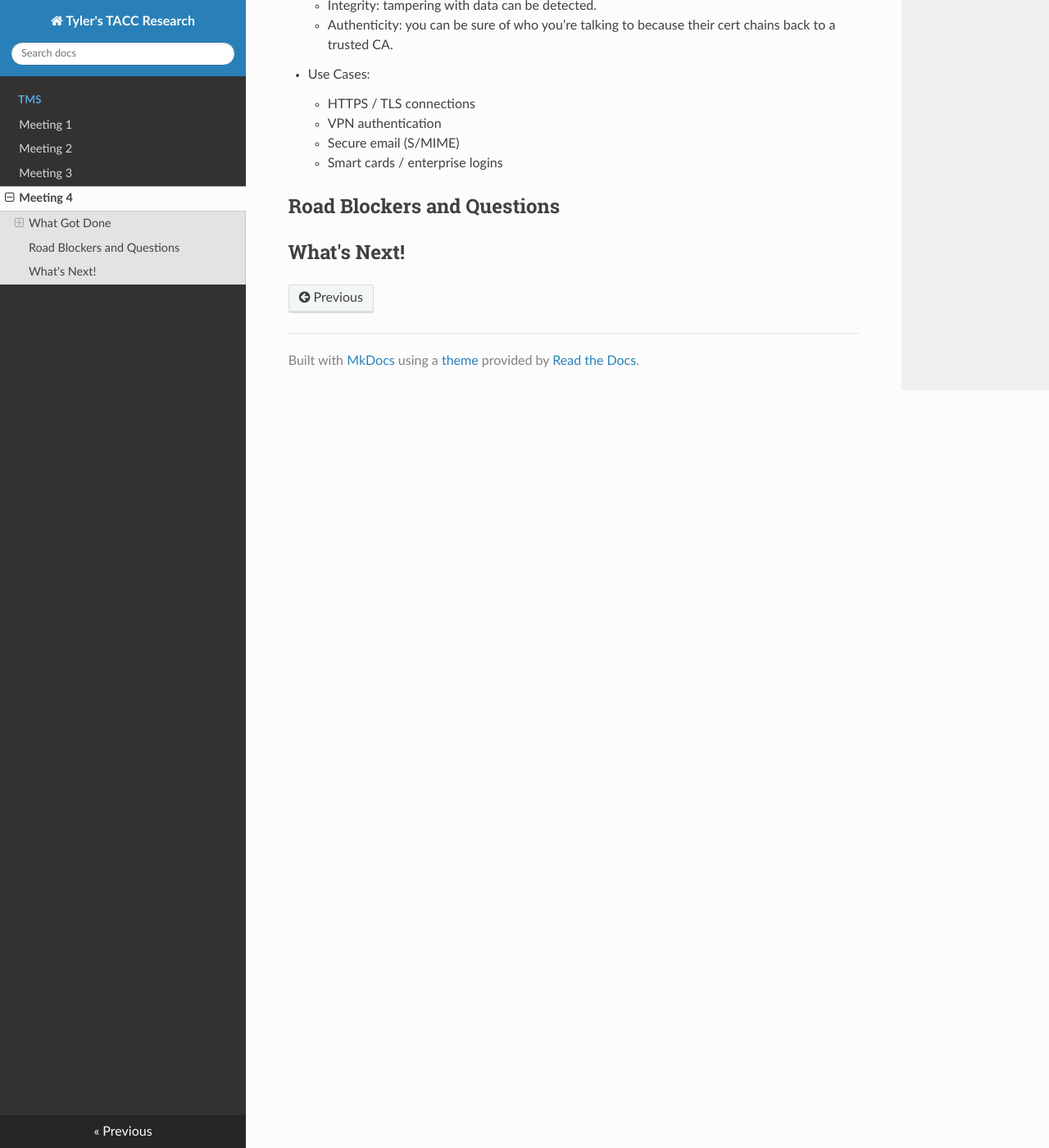
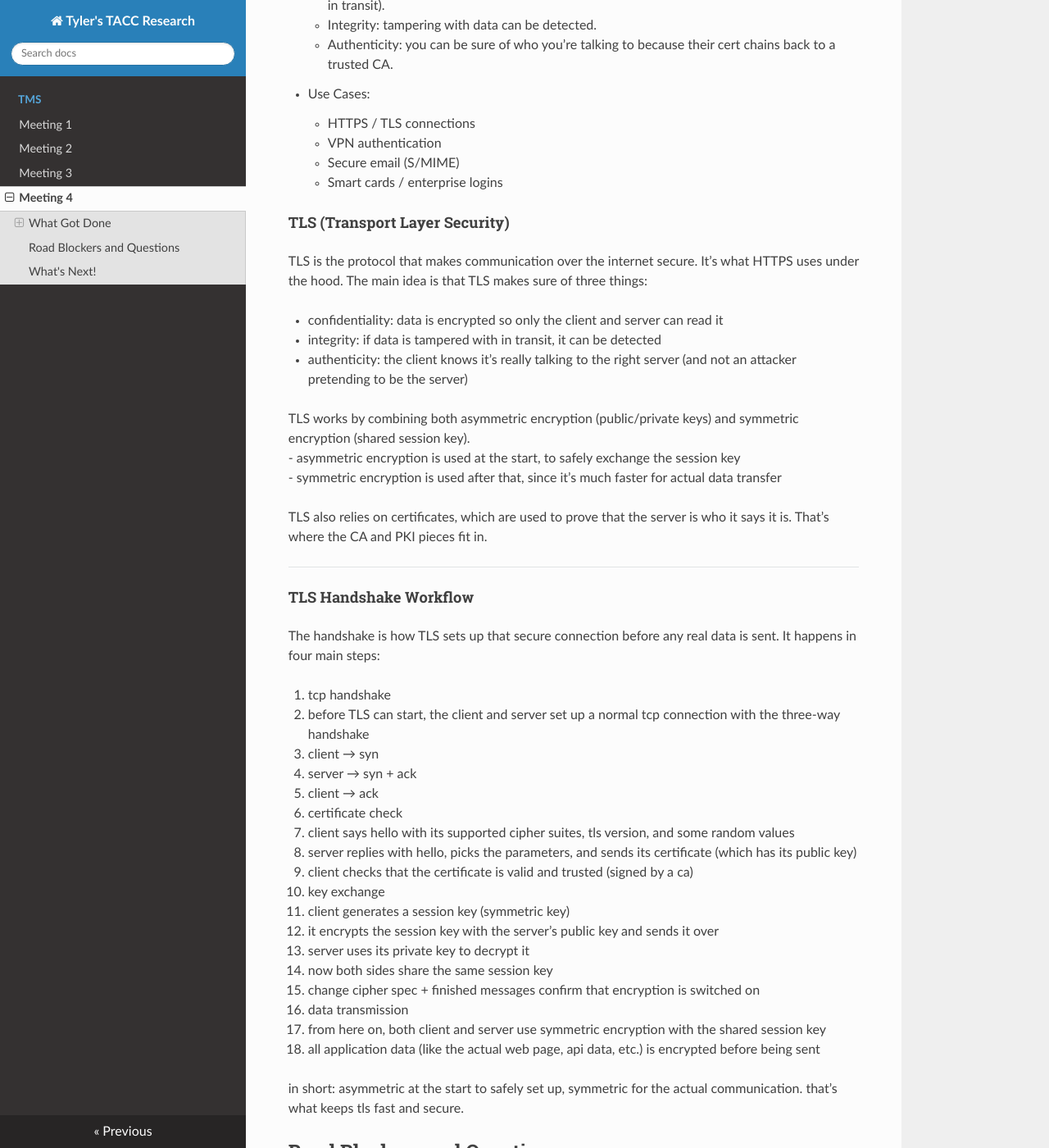
Before and after one commit to tyler0852/tylers-tacc-research, an MkDocs documentation site: the page built from docs/tms/meeting-4.md, in a window 1280 px wide and 1400 px high, scrolled down 5936 px. Shown: the whole window at 82% size. Built offline with MkDocs 1.6.1, drawn with Linux system fonts in a browser that asks for light colours; nearby versions of some CDN libraries; formulas are drawn with MathJax 3; some of the changed text lies outside the part shown.

Commit message:
Update meeting-4.md

```diff
--- a/docs/tms/meeting-4.md
+++ b/docs/tms/meeting-4.md
@@ -223,6 +224,50 @@ $$s = A^b \pmod p$$
     - Secure email (S/MIME)
     - Smart cards / enterprise logins
 
+#### TLS (Transport Layer Security)
+
+TLS is the protocol that makes communication over the internet secure. It’s what HTTPS uses under the hood. The main idea is that TLS makes sure of three things:
+
+- confidentiality: data is encrypted so only the client and server can read it
+- integrity: if data is tampered with in transit, it can be detected
+- authenticity: the client knows it’s really talking to the right server (and not an attacker pretending to be the server)
+
+TLS works by combining both asymmetric encryption (public/private keys) and symmetric encryption (shared session key).
+- asymmetric encryption is used at the start, to safely exchange the session key
+- symmetric encryption is used after that, since it’s much faster for actual data transfer
+
+TLS also relies on certificates, which are used to prove that the server is who it says it is. That’s where the CA and PKI pieces fit in.
+
+---
+
+#### TLS Handshake Workflow
+
+The handshake is how TLS sets up that secure connection before any real data is sent. It happens in four main steps:
+
+1. tcp handshake
+   - before TLS can start, the client and server set up a normal tcp connection with the three-way handshake
+   - client → syn
+   - server → syn + ack
+   - client → ack
+
+2. certificate check
+   - client says hello with its supported cipher suites, tls version, and some random values
+   - server replies with hello, picks the parameters, and sends its certificate (which has its public key)
+   - client checks that the certificate is valid and trusted (signed by a ca)
+
+3. key exchange
+   - client generates a session key (symmetric key)
+   - it encrypts the session key with the server’s public key and sends it over
+   - server uses its private key to decrypt it
+   - now both sides share the same session key
+   - change cipher spec + finished messages confirm that encryption is switched on
+
+4. data transmission
+   - from here on, both client and server use symmetric encryption with the shared session key
+   - all application data (like the actual web page, api data, etc.) is encrypted before being sent
+
+in short: asymmetric at the start to safely set up, symmetric for the actual communication. that’s what keeps tls fast and secure.
+
 
 ## Road Blockers and Questions
 
```
Also changed, not shown: other parts of docs/tms/meeting-4.md (+1 -0 lines).
